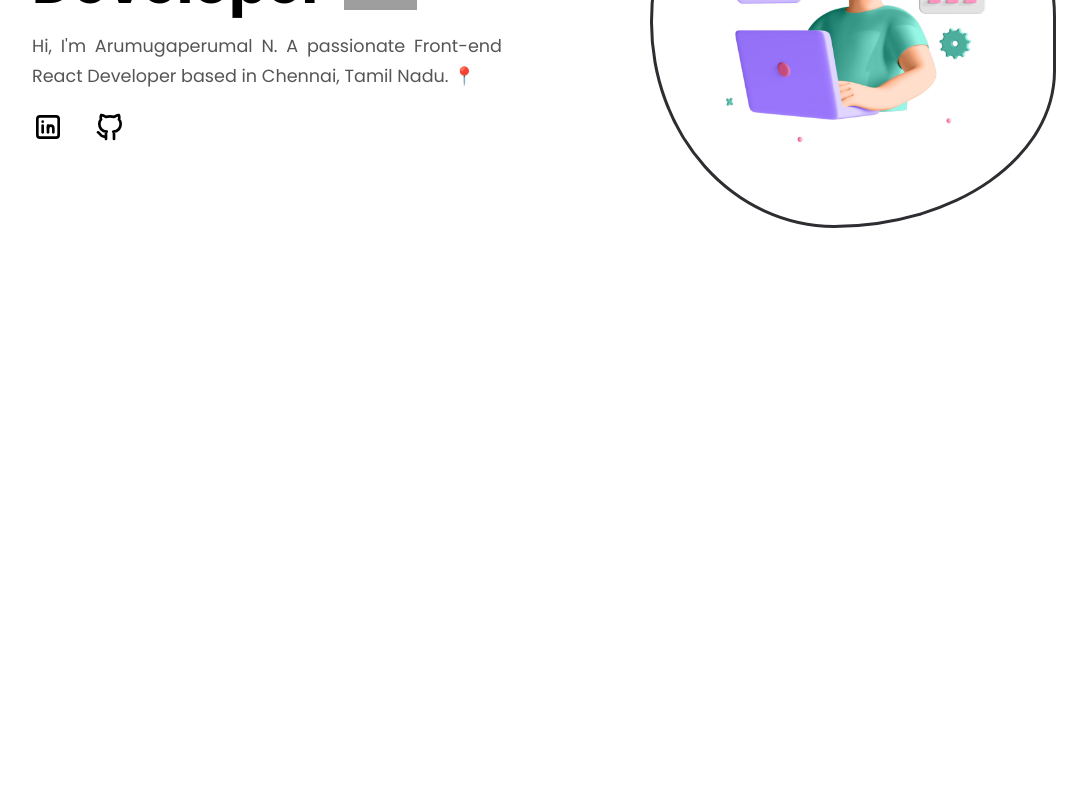
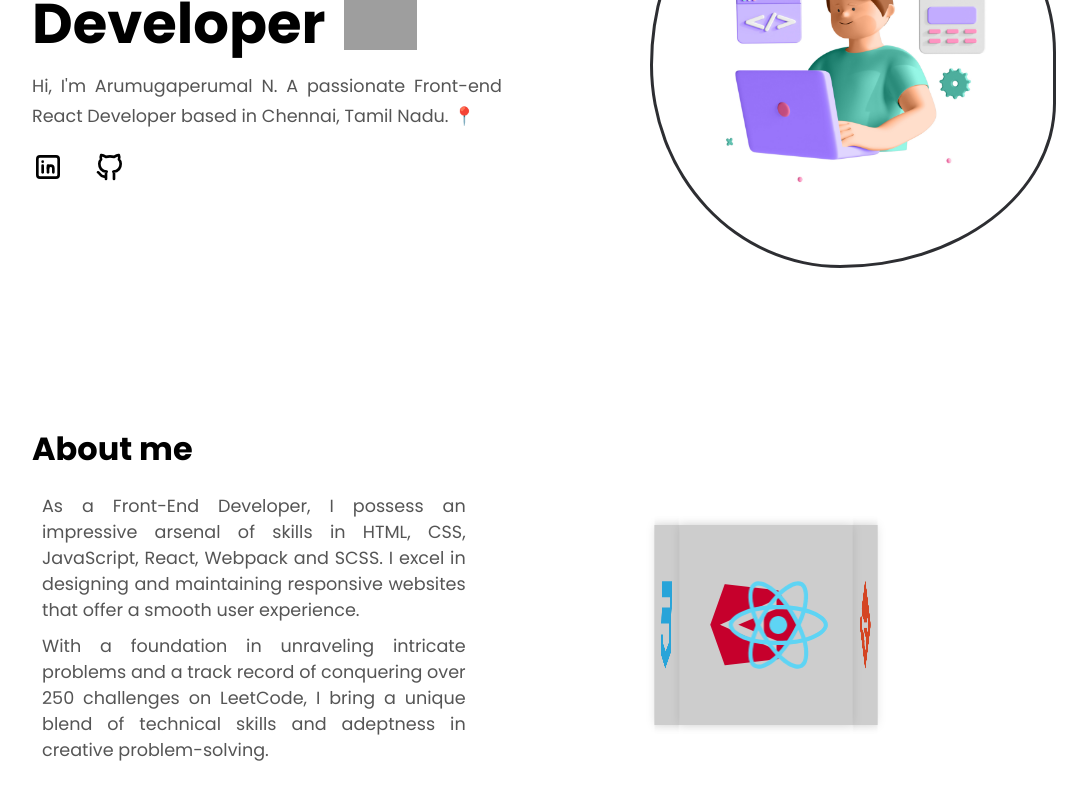
Before and after one commit to arumuga007/portfolio, a React (Create React App) app: page / in a window 1280 px wide. Shown: the part 370-1170 px from the top of the page, without its empty margins (96-1183 px from the left). Before the commit the page ends 800 px from the top, so only its background shows below. Built offline with nearby package versions, Linux system fonts and the light colour scheme; grey boxes are pictures that could not be loaded.

Commit message:
about me page creted successfully

```diff
--- a/package.json
+++ b/package.json
@@ -3,6 +3,8 @@
   "version": "0.1.0",
   "private": true,
   "dependencies": {
+    "@fortawesome/free-brands-svg-icons": "^6.5.1",
+    "@fortawesome/react-fontawesome": "^0.2.0",
     "@testing-library/jest-dom": "^5.17.0",
     "@testing-library/react": "^13.4.0",
     "@testing-library/user-event": "^13.5.0",
--- /dev/null
+++ b/src/components/aboutpage/aboutme.jsx
@@ -0,0 +1,14 @@
+import styles from './../../styles/aboutpage/aboutpage.module.css';
+const Aboutme = () => {
+    return(
+        <div className={styles['aboutme-container']}>
+            <div className={styles.header}>About me</div>
+            <div className={styles['description-container']}>
+                <span>As a Front-End Developer, I possess an impressive arsenal of skills in HTML, CSS, JavaScript, React, Webpack and SCSS. I excel in designing and maintaining responsive websites that offer a smooth user experience. </span>
+                <span>With a foundation in unraveling intricate problems and a track record of conquering over 250 challenges on LeetCode, I bring a unique blend of technical skills and adeptness in creative problem-solving.</span>
+                {/* <span>Passionate about contributing my skills to an organization that solves real-world problems. Together, we can build a better future through technology!</span> */}
+            </div>
+        </div>
+    )
+}
+export default Aboutme;
--- /dev/null
+++ b/src/components/aboutpage/aboutpage.jsx
@@ -0,0 +1,12 @@
+import styles from './../../styles/aboutpage/aboutpage.module.css';
+import Aboutme from './aboutme';
+import Cube from './cube';
+const Aboutpage = () => {
+    return(
+        <div className={styles['container']}>
+            <Aboutme />
+            <Cube />
+        </div>
+    )
+}
+export default Aboutpage;
--- /dev/null
+++ b/src/components/aboutpage/cube.jsx
@@ -0,0 +1,30 @@
+import { FontAwesomeIcon } from '@fortawesome/react-fontawesome';
+import styles from './../../styles/aboutpage/aboutpage.module.css';
+import { faAngular, faCss3, faGitAlt, faHtml5, faJsSquare, faReact } from '@fortawesome/free-brands-svg-icons';
+const Cube = () => {
+    return(
+        <div className={styles['cube-container']}>
+            <div className={styles['cube']}>
+                <div className={styles['face1']}>
+                    <FontAwesomeIcon icon={faAngular} color='#DD0031' />
+                </div>
+                <div className={styles['face2']}>
+                    <FontAwesomeIcon icon={faHtml5} color='#F06529' />
+                </div>
+                <div className={styles['face3']}>
+                    <FontAwesomeIcon icon={faCss3} color='#28A4D9' />
+                </div>
+                <div className={styles['face4']}>
+                    <FontAwesomeIcon icon={faReact} color='#5ED4F4' />
+                </div>
+                <div className={styles['face5']}>
+                    <FontAwesomeIcon icon={faJsSquare} color='#EFD81D' />
+                </div>
+                <div className={styles['face6']}>
+                    <FontAwesomeIcon icon={faGitAlt} color='#EC4D28' />
+                </div>
+            </div>
+        </div>
+    )
+}
+export default Cube;
--- a/src/components/bodycomponents.jsx
+++ b/src/components/bodycomponents.jsx
@@ -1,9 +1,11 @@
 import Homepage from "./homepage/homepage"
 import styles from './../styles/bodycomponents.module.css';
+import Aboutpage from "./aboutpage/aboutpage";
 const BodyComponents = () => {
     return(
         <div className={styles['container']}>
             <Homepage />
+            <Aboutpage />
         </div>
     )
 }
--- /dev/null
+++ b/src/styles/aboutpage/aboutpage.module.css
@@ -0,0 +1,86 @@
+.container {
+    width: (100vw - 16em);
+    box-sizing: border-box;
+    display: flex;
+    flex-direction: row;
+    gap: 200px;
+}
+.aboutme-container {
+    width: 50%;
+    display: flex;
+    flex-direction: column;
+    gap: 20px;
+}
+.header {
+    font-size: 2rem;
+    font-weight: 700;
+}
+.description-container {
+    margin-left: 10px;
+    display: flex;
+    flex-direction: column;
+    gap: 10px;
+    color: #555;
+    text-align: justify;
+    font-size: 1.1rem;
+}
+.cube-container {
+    width: 45%;
+    margin-top: 100px;
+    position: relative;
+}
+.cube {
+    animation: spinCube 12s ease-in-out infinite;
+    transform-style: preserve-3d;
+    transform-origin: 100px 100px 0;
+}
+.cube div {
+    position: absolute;
+    height: 200px;
+    width: 200px;
+    /* border: 1px solid #555;s */
+    background: rgba(0, 0, 0, .1);
+    font-size: 100px;
+    display: flex;
+    justify-content: center;
+    align-items: center;
+    box-shadow: 0px 0px 10px rgba(0, 0, 0, .1);
+}
+.face1 {
+    transform: translateZ(100px);
+}
+.face2 {
+    transform: rotateY(90deg) translateZ(100px);
+}
+.face3 {
+    transform: rotateY(90deg) rotateX(90deg) translateZ(100px);
+}
+.face4 {
+    transform: rotateY(180deg) rotateZ(90deg) translateZ(100px);
+}
+.face5 {
+    transform: rotateY(-90deg) rotateZ(90deg) translateZ(100px);
+}
+.face6 {
+    transform: rotateX(-90deg) translateZ(100px);
+}
+@keyframes spinCube {
+    from, to {
+        transform: rotateX(0deg) rotateY(0deg) rotateZ(0deg);
+    }
+    16% {
+        transform: rotateY(-90deg);
+    }
+    33% {
+        transform: rotateY(-90deg) rotateZ(90deg);
+    }
+    50% {
+        transform: rotateY(-180deg) rotateZ(90deg);
+    }
+    66% {
+        transform: rotateY(-270deg) rotateZ(90deg);
+    }
+    83% {
+        transform: rotateX(90deg);
+    }
+}
--- a/src/styles/homepage/homepage.module.css
+++ b/src/styles/homepage/homepage.module.css
@@ -1,7 +1,7 @@
 .container {
     width: calc(100vw - 16rem);
     box-sizing: border-box;
-    min-height: calc(90vh - 80px);
+    min-height: calc(100vh - 80px);
     box-sizing: border-box;
     display: flex;
     flex-direction: row;
--- a/src/styles/navbar/navbar.module.css
+++ b/src/styles/navbar/navbar.module.css
@@ -10,4 +10,6 @@
     justify-content: space-between;
     box-sizing: border-box;
     box-shadow: 0 0 10px rgba(0,0,0,.09);
+    z-index: 100;
+    background: #fff;
 }
```
Also changed, not shown: 1 other file (tests, documents, lock files or other folders).
